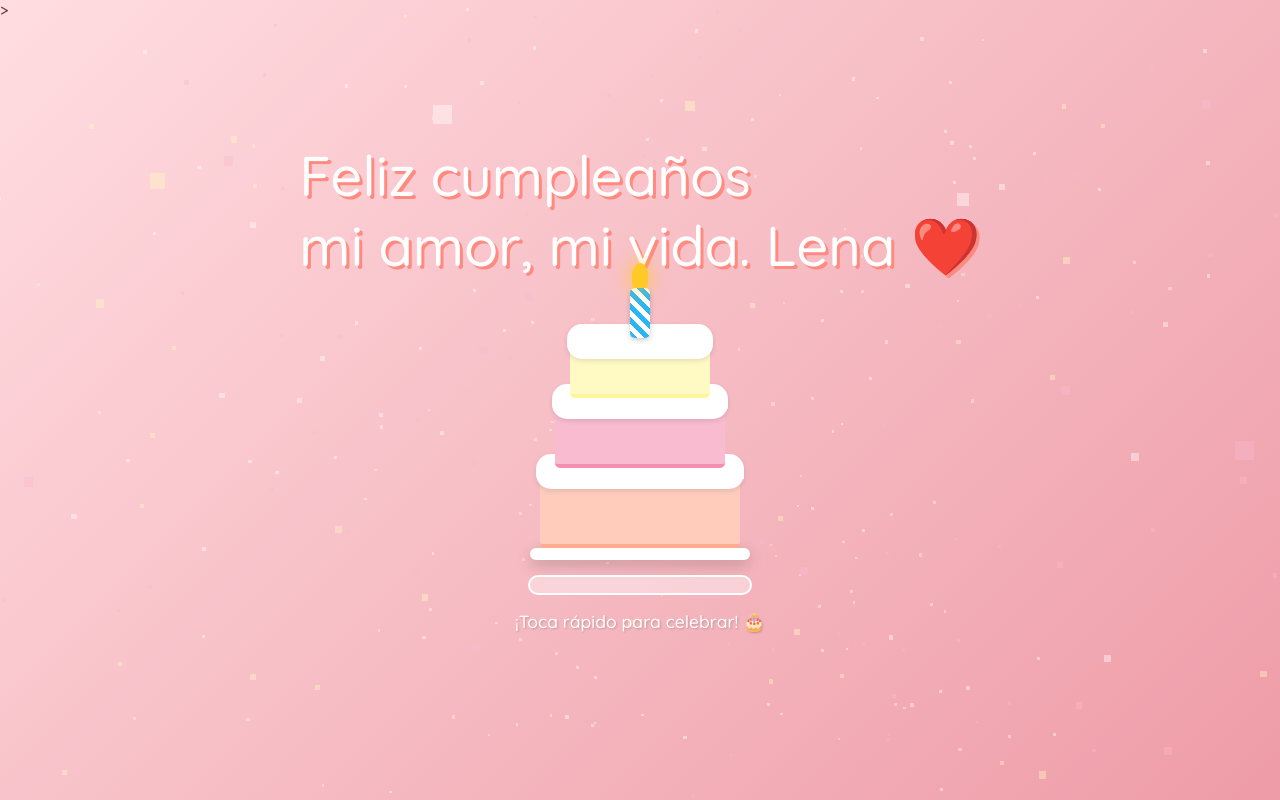
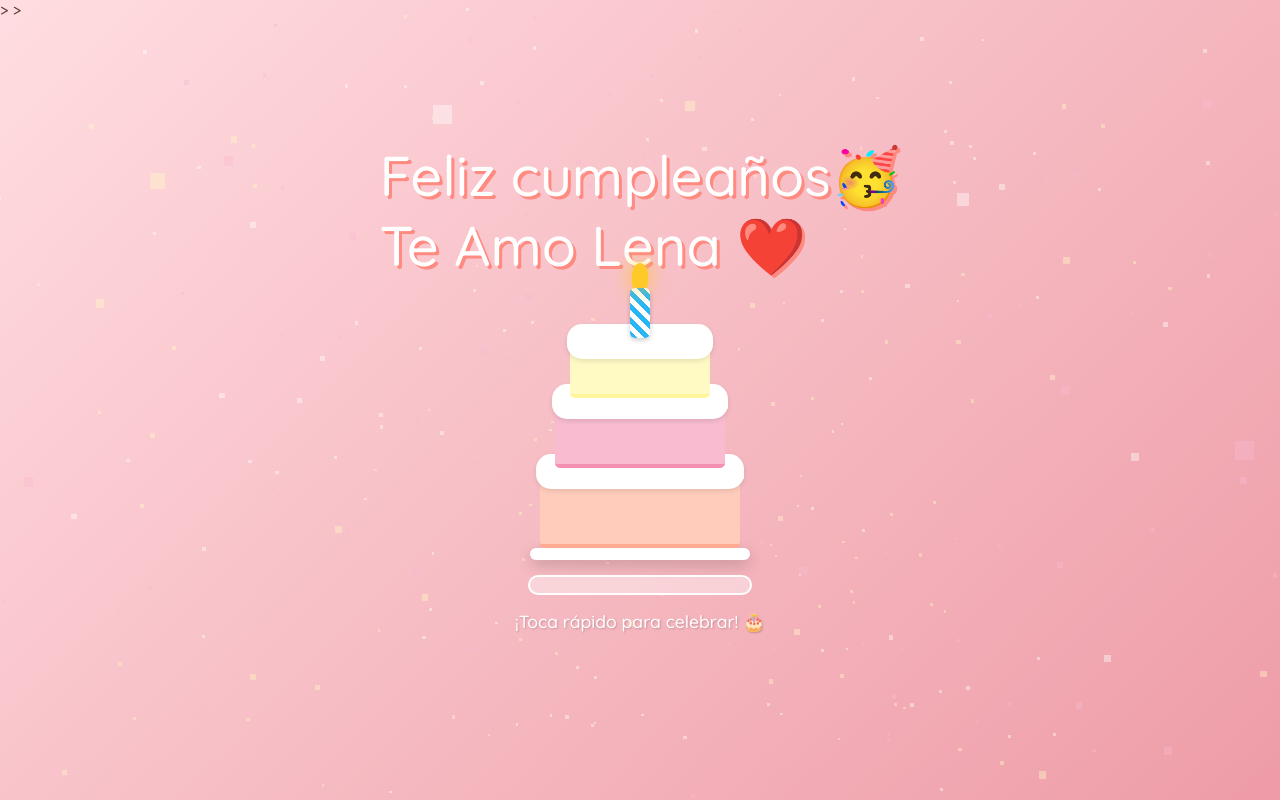
Before and after one commit to feden97/Feliz-cumple-Lena-2, a plain HTML site: page index.html in a window 1280 px wide. Drawn offline with nearby package versions, Linux system fonts and the light colour scheme.

Commit message:
Add files via upload

```diff
--- a/index.html
+++ b/index.html
@@ -218,7 +218,7 @@
 
         <!-- 1. TARTA -->
         <div id="screen-cake" class="screen">
-            <div class="title-pastel">Feliz cumpleaños<br>mi amor, mi vida. Lena ❤️</div>
+            <div class="title-pastel">Feliz cumpleaños🥳<br> Te Amo Lena ❤️</div>
             <div class="cake-container" id="cakeBtn">
                 <div class="plate"></div>
                 <div class="layer-bottom"><div class="icing"></div></div>
@@ -281,12 +281,12 @@
         // --- 1. FOTOS DE LA GALERÍA (INICIAL) ---
         // Estas son las que se ven al principio en la pila
         const galleryPhotos = [
-            { src: '1000202417.jpg', caption: 'La mas hermosa🐢❤️' },
-            { src: '1000202418.jpg', caption: 'Que MUJER😍' },
-            { src: 'Video2.mp4', caption: 'Bonita bella lindaaa💕' },
+            { src: '1000202417.jpg', caption: 'Uno de tus dibujos, hermosa tortuga 🐢♥️' },
+            { src: '1000202418.jpg', caption: 'La mas lindaa, que MUJER😍' },
+            { src: '1000202419.jpg', caption: 'Tu primer dibujo ♥️🐢♥️ Te Amooo' },
             { src: '1000202414.jpg', caption: 'Preciosa hermosa guapa🥰' },
-            { src: '1000202415.jpg', caption: 'Te Amuuu❤️' },
-            { src: '1000202416.mp4', caption: 'Mi princesita hermosa' }
+            { src: '1000202415.jpg', caption: 'La mas hermosa 🥰♥️' },
+            { src: '1000202416.jpg', caption: 'Uno de los dibujos que te hice jeje ♥️' }
         ];
 
         // --- 2. FOTOS PARA EL JUEGO DE MEMORIA (NUEVO) ---
@@ -365,7 +365,7 @@
             const bg = document.getElementById('bg-canvas');
             if(bg) bg.style.opacity = '0';
 
-            const msgs = ["Eres Increíble ✨", "Te Quiero Mucho ❤️", "Felices 13 Años 🎉"];
+            const msgs = ["Eres la mejor ✨", "Te Amo muchooo🥰❤️ Te quiero mucho ❤️", "Feliz cumpleaños mi chamita hermosa 🎉🥳❤️"];
             const el = document.getElementById('flight-msg');
             let delay = 0;
             msgs.forEach(txt => {
@@ -420,16 +420,16 @@
         // --- JUEGO 1: TRIVIA ---
         let qIndex = 0;
         const questions = [
-            { q: "¿Que me hace feliz?", a: "Todas las opciones anteriores jeje❤️", w: ["Tu risa😍", "Tu felicidad🥰"] },
-            { q: "¿Lo que más me gusta de ti?", a: "Tu risa", w: ["Tus ojos", "Todo"] },
-            { q: "¿Dónde nos conocimos?", a: "Colegio", w: ["Fiesta", "Internet"] },
-            { q: "¿Nuestra canción?", a: "Perfect", w: ["Despacito", "Baby Shark"] },
-            { q: "¿Quién es más gracioso?", a: "Los dos", w: ["Yo", "Tú"] },
-            { q: "¿Mi color favorito?", a: "Azul", w: ["Rojo", "Verde"] },
-            { q: "¿Tu cumpleaños?", a: "19 Enero", w: ["15 Enero", "20 Febrero"] },
-            { q: "¿Postre favorito?", a: "Helado", w: ["Pastel", "Fruta"] },
-            { q: "¿Día inolvidable?", a: "El primero", w: ["Ayer", "Mañana"] },
-            { q: "¿Cuánto te quiero?", a: "Infinito", w: ["Mucho", "Poquito"] }
+            { q: "¿Que me hace feliz?", a: "Todas las opciones jeje❤️", w: ["Tu risa😍", "Tu felicidad🥰"] },
+            { q: "¿Lo que más me gusta de ti?", a: "Todo😍", w: ["Tus ojos🥰", "Tu risa🥰"] },
+            { q: "¿Cuándo nos conocimos?", a: "3 de febrero", w: ["14 de febrero", "23 de febrero"] },
+            { q: "¿Quién hace enojar mas?", a: "Yo jeje", w: ["Vos :0", "Ambos"] },
+            { q: "¿Quién es más gracioso?", a: "Los dos", w: ["Yo", "Vos"] },
+            { q: "¿Mi color favorito?", a: "Rojo", w: ["Azul", "Verde"] },
+            { q: "¿Mi cumpleaños?", a: "10 Enero", w: ["08 Junio", "31 Julio"] },
+            { q: "¿Mi animal favorito?", a: "🐢", w: ["🐷", "🦊"] },
+            { q: "¿Que hemos jugado?", a: "Todos", w: ["Gunstar Heroes", "Metal Slug", "Sonic", "Marvel Vs Capcom"] },
+            { q: "¿Cuánto te quiero?", a: "Infinito", w: ["Mucho", "Un montón"] }
         ];
 
         function startTrivia() {
@@ -587,3 +587,8 @@
 
 
 >
+
+
+
+
+>
```
